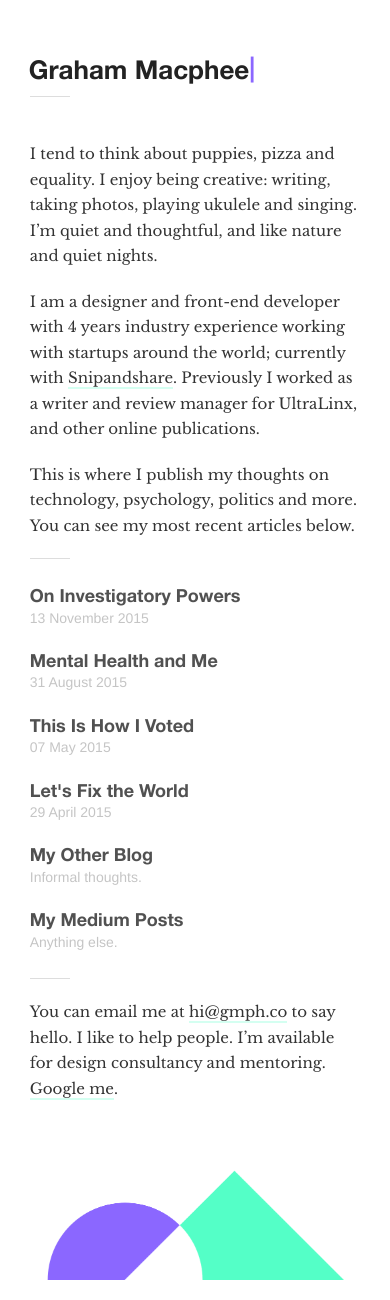
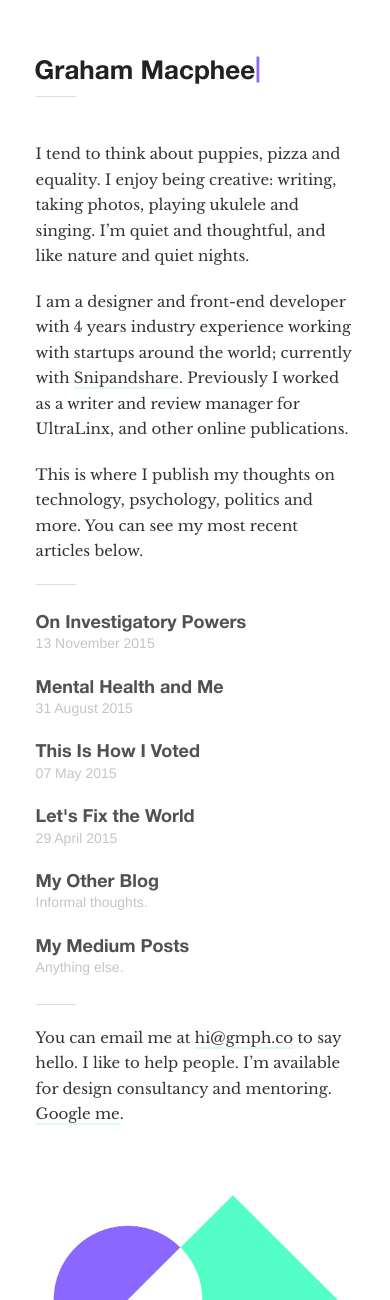
Before and after one commit to gmph/gmph.github.io, a Jekyll site: the page built from index.md, in a window 390 px wide. Built offline with Jekyll 4.4.1, drawn with Linux system fonts in a browser that asks for light colours; nearby versions of some CDN libraries.

Commit message:
Responsive CSS fix fix

```diff
--- a/res/css/main.css
+++ b/res/css/main.css
@@ -451,7 +451,7 @@ a img.footerimg:hover {
 	}
 
 	.block {
-                width: 95%;
+                width: 92%;
 		height: auto;
 		margin:30px auto 0 auto;
 	}
```
